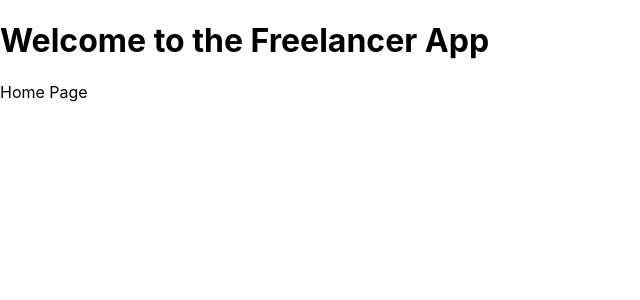
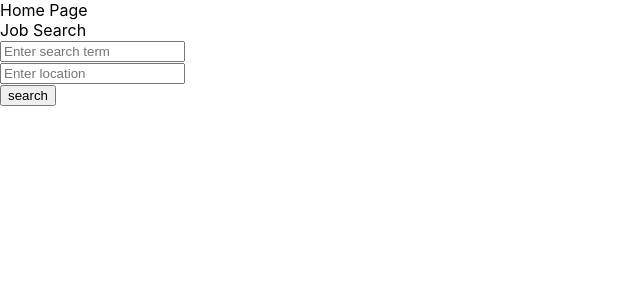
Before and after one commit to stephdavis1/FullStack-Ad-Hawk-Freelancer-App, a React (Create React App) app in the folder client/: page / in a window 1280 px wide. Shown: the top 300 px of the page, without its empty margins (0-640 px from the left). Built offline with nearby package versions, Linux system fonts and the light colour scheme.

Commit message:
search function showing up

```diff
--- a/client/package.json
+++ b/client/package.json
@@ -6,7 +6,9 @@
     "@testing-library/jest-dom": "^5.11.9",
     "@testing-library/react": "^11.2.5",
     "@testing-library/user-event": "^12.7.1",
+    "bootstrap": "^4.6.0",
     "react": "^17.0.1",
+    "react-bootstrap": "^1.5.0",
     "react-dom": "^17.0.1",
     "react-scripts": "4.0.2",
     "web-vitals": "^1.1.0"
--- a/client/src/App.js
+++ b/client/src/App.js
@@ -1,12 +1,15 @@
 import './App.css';
 import AppContainer from "./containers/AppContainer";
 import HomePage from './components/homepage/HomePage';
+import Header from './components/headers/Header';
+import Search from './components/search/Search';
 
 function App() {
   return (
     <>
-      <h1>Welcome to the Freelancer App</h1>
       <HomePage />
+      <Header />
+      <Search />
 
       {/* <AppContainer /> */}
     </>
--- a/client/src/components/headers/Header.js
+++ b/client/src/components/headers/Header.js
@@ -1,9 +1,11 @@
 import React from 'react';
 
 const Header = () => {
-    <header className="header">
+    return(
+        <header className="header">
         <div className="title">Job Search</div>
-    </header>
+        </header>
+    )
 };
 
 export default Header;
--- /dev/null
+++ b/client/src/components/search/Search.css
@@ -0,0 +1,5 @@
+.search-section {
+    width: 70%;
+    margin: 20px auto;
+
+}
--- /dev/null
+++ b/client/src/components/search/Search.js
@@ -0,0 +1,59 @@
+import React, { useState } from 'react';
+import { Form, Button, Row, Col } from 'react-bootstrap';
+
+const Search = () => {
+    const [state, setState] = useState({
+        description: '',
+        location: '',
+    });
+
+    const handleInputChange = (event) => {
+        const { name, value } = event.target;
+        if (name === 'full_time'){
+            setState((prevState) => ({...state, [name]: !prevState.full_time}));
+        } else {
+            setState({ ...state, [name]: value });
+        }
+    };
+
+    const handleSearch = (event) => {
+        event.preventDefault();
+        console.log(state);
+    };
+
+    return(
+        <div className="search-section">
+            <Form className="search-form" onSubmit={handleSearch}>
+                <Row>
+                    <Col>
+                        <Form.Group controlId="description">
+                            <Form.Control
+                                type="text"
+                                name="description"
+                                value={state.description || ''}
+                                placeholder="Enter search term"
+                                onChange={handleInputChange}
+                            />
+                        </Form.Group>
+                    </Col>
+                    <Col>
+                     <Form.Group controlId="location">
+                        <Form.Control
+                            type="text"
+                            name="location"
+                            value={state.location || ''}
+                            placeholder="Enter location"
+                            onChange={handleInputChange}
+                        />
+                     </Form.Group>
+                    </Col>
+                    <Col>
+                     <Button varient="primary" type="submit" className="btn-search">search</Button>
+                    </Col>
+                </Row>
+            </Form>
+        </div>
+    );
+};
+
+export default Search;
```
Also changed, not shown: 1 other file (tests, documents, lock files or other folders).
